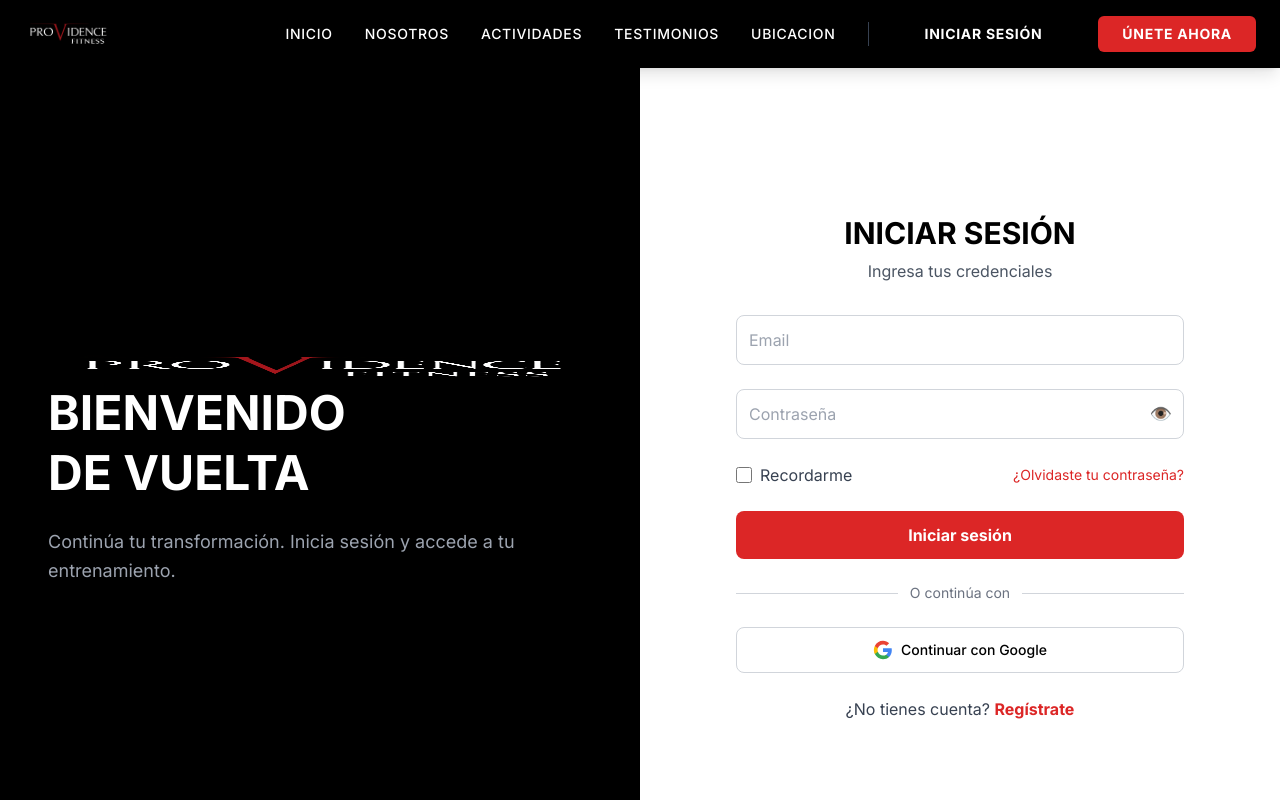
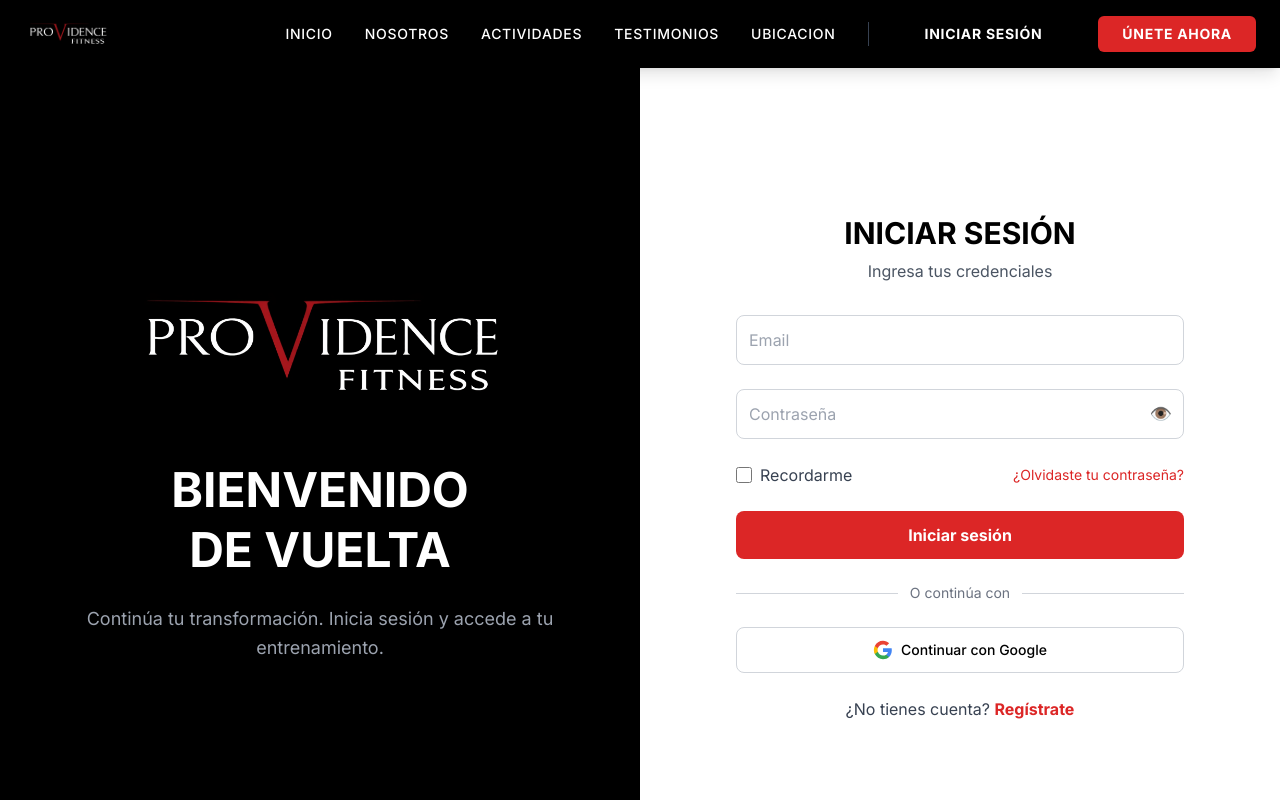
Before and after one commit to ProvidenceAPI/ProvidenceAPI-Front, a Next.js app in the folder front/: page /login in a window 1280 px wide. Shown: the top 800 px of the page. Built offline with nearby package versions, Linux system fonts and the light colour scheme; no server answers.

Commit message:
organice logo de inicio de sesion

```diff
--- a/front/src/components/LoginForm.tsx
+++ b/front/src/components/LoginForm.tsx
@@ -133,16 +133,16 @@ export default function LoginForm() {
 
   return (
     <div className="min-h-screen flex">
-      {/* Left side - Black section */}
-      <div className="hidden md:flex md:w-1/2 bg-black text-white flex-col justify-center px-12 py-20">
-        <div className="text-2xl font-bold tracking-[0.2em]">
-          <Link href="/" className="flex flex-col hover:no-underline">
+      <div className="hidden md:flex md:w-1/2 bg-black text-white flex-col justify-center items-center px-12 py-20">
+      <div className="w-full max-w-lg mx-auto text-center">
+      <div className="text-2xl font-bold tracking-[0.2em] mb-8">
+      <Link href="/" className="inline-flex flex-col items-center hover:no-underline">
             <Image
               src="/logo.png"
               alt="Providence Fitness Logo"
               width={400}
                 height={100}
-              className="h-8 w-auto"
+              className="w-90h-auto"
             />
           </Link>
         </div>
@@ -155,6 +155,7 @@ export default function LoginForm() {
         <p className="text-gray-400 text-lg leading-relaxed">
           Continúa tu transformación. Inicia sesión y accede a tu entrenamiento.
         </p>
+      </div>
       </div>
 
       {/* Right Panel - Form */}
```
